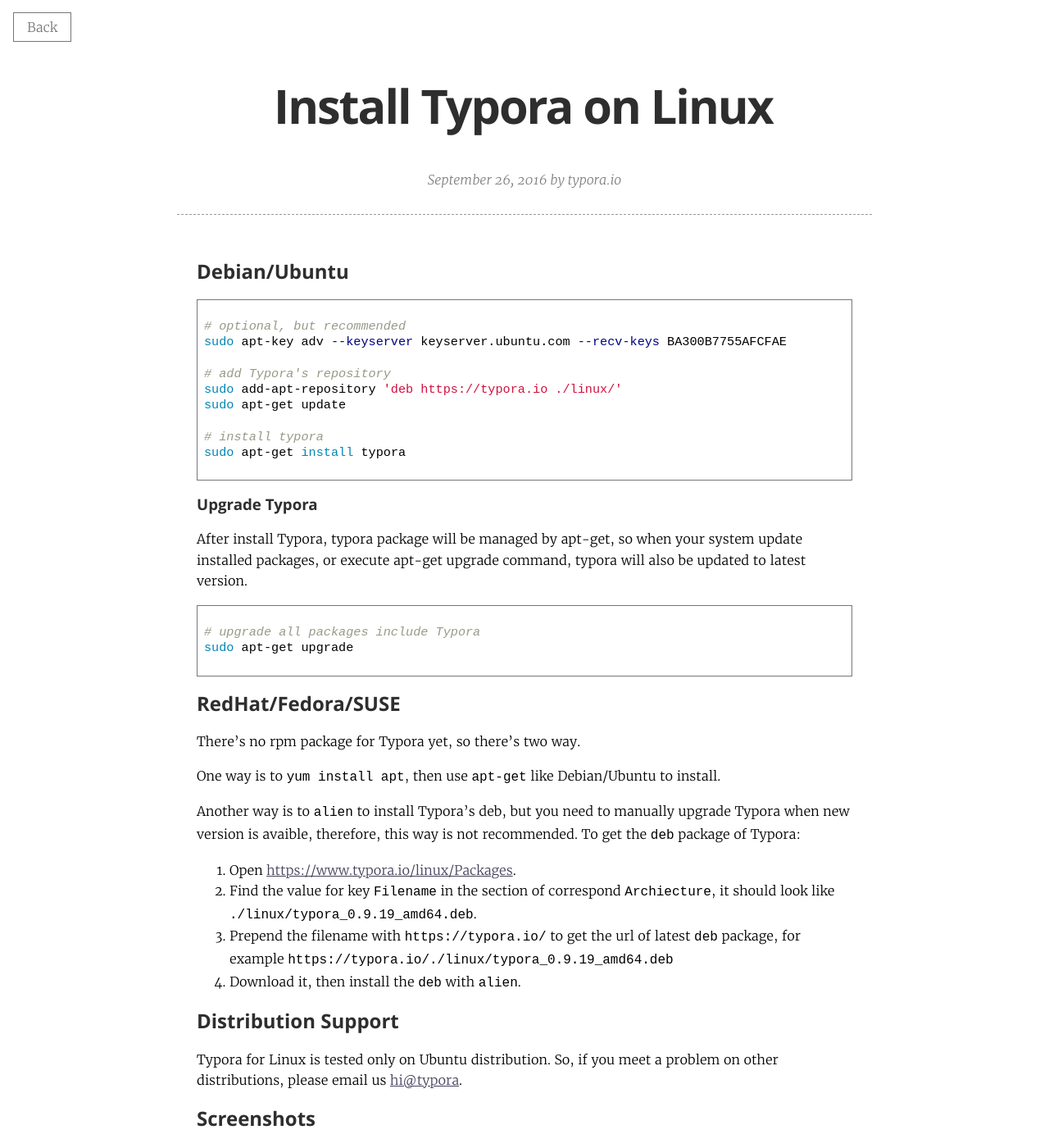
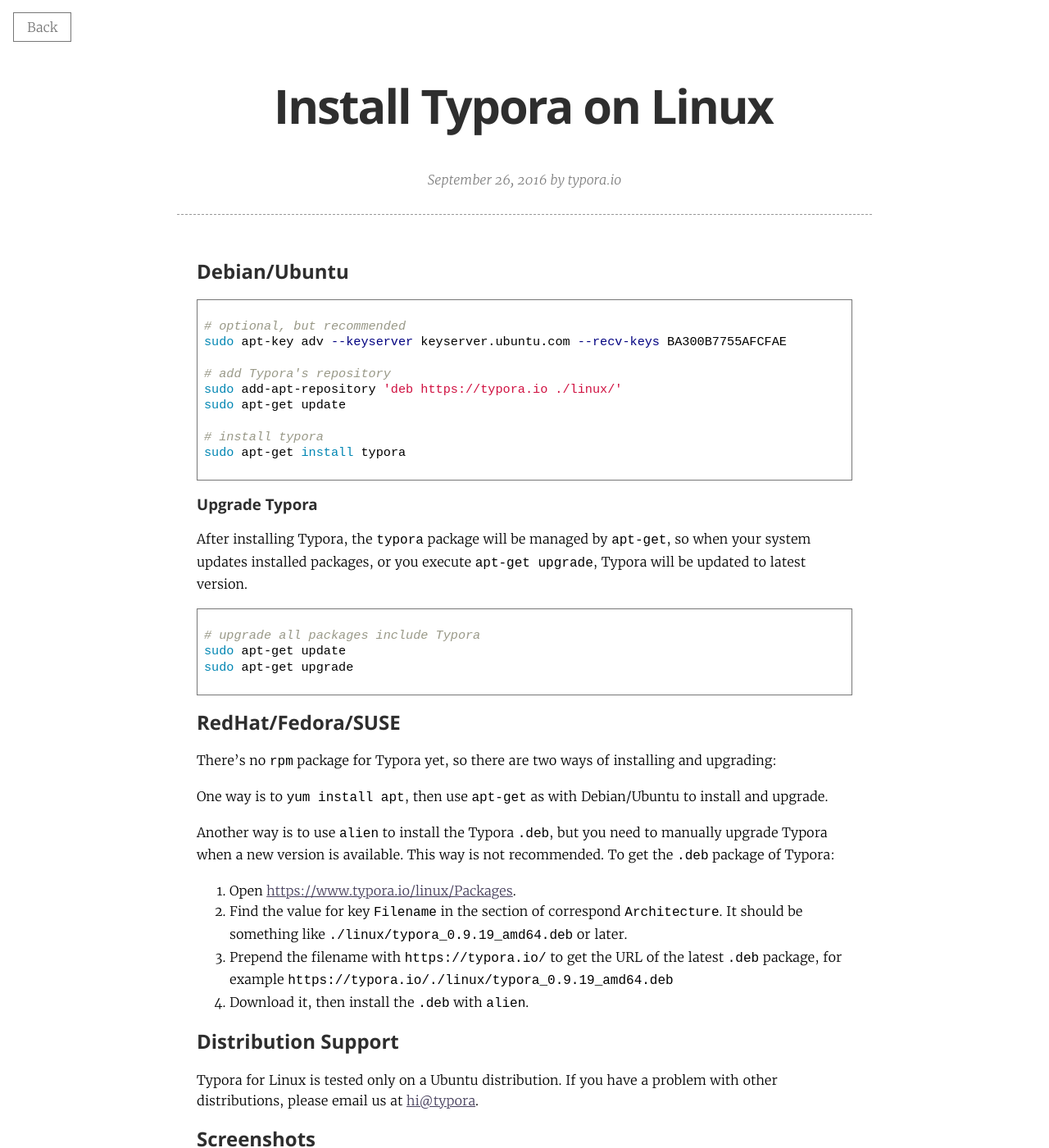
Before and after one commit to typora/support.typora.io, a Jekyll site: the page built from _posts/2016-09-26-Typora on Linux.md, in a window 1280 px wide and 1400 px high. Shown: the whole window at 82% size. Built offline with Jekyll 4.4.1, drawn with Linux system fonts in a browser that asks for light colours; nearby versions of some CDN libraries; library files that are not in the unit come from our copies.

Commit message:
First edit of 2018-09-26-Typora-on-Linux

````diff
--- a/_posts/2016-09-26-Typora on Linux.md
+++ b/_posts/2016-09-26-Typora on Linux.md
@@ -23,29 +23,30 @@
 
 ### Upgrade Typora
 
-After install Typora, typora package will be managed by apt-get, so when your system update installed packages, or execute apt-get upgrade command, typora will also be updated to latest version.
+After installing Typora, the `typora` package will be managed by `apt-get`, so when your system updates installed packages, or you execute `apt-get upgrade`, Typora will be updated to latest version.
 
 ```bash
 # upgrade all packages include Typora
+sudo apt-get update
 sudo apt-get upgrade
 ```
 
 ## RedHat/Fedora/SUSE
 
-There's no rpm package for Typora yet, so there's two way.
+There's no `rpm` package for Typora yet, so there are two ways of installing and upgrading:
 
-One way is to `yum install apt`, then use `apt-get` like Debian/Ubuntu to install.
+One way is to `yum install apt`, then use `apt-get` as with Debian/Ubuntu to install and upgrade.
 
-Another way is to `alien` to install Typora's deb, but you need to manually upgrade Typora when new version is avaible, therefore, this way is not recommended. To get the `deb` package of Typora:
+Another way is to use `alien` to install the Typora `.deb`, but you need to manually upgrade Typora when a new version is available. This way is not recommended. To get the `.deb` package of Typora:
 
 1. Open <https://www.typora.io/linux/Packages>.
-2. Find the value for key `Filename` in the section of correspond  `Archiecture`, it should look like `./linux/typora_0.9.19_amd64.deb`.
-3. Prepend the filename with `https://typora.io/` to get the url of latest `deb` package, for example `https://typora.io/./linux/typora_0.9.19_amd64.deb`
-4. Download it, then install the `deb` with `alien`.
+2. Find the value for key `Filename` in the section of correspond  `Architecture`. It should be something like `./linux/typora_0.9.19_amd64.deb` or later.
+3. Prepend the filename with `https://typora.io/` to get the URL of the latest `.deb` package, for example `https://typora.io/./linux/typora_0.9.19_amd64.deb`
+4. Download it, then install the `.deb` with `alien`.
 
 ## Distribution Support
 
-Typora for Linux is tested only on Ubuntu distribution. So, if you meet a problem on other distributions, please email us <hi@typora>.
+Typora for Linux is tested only on a Ubuntu distribution. If you have a problem with other distributions, please email us at [hi@typora](http://mailto:hi@typora.io).
 
 ## Screenshots
 
````
